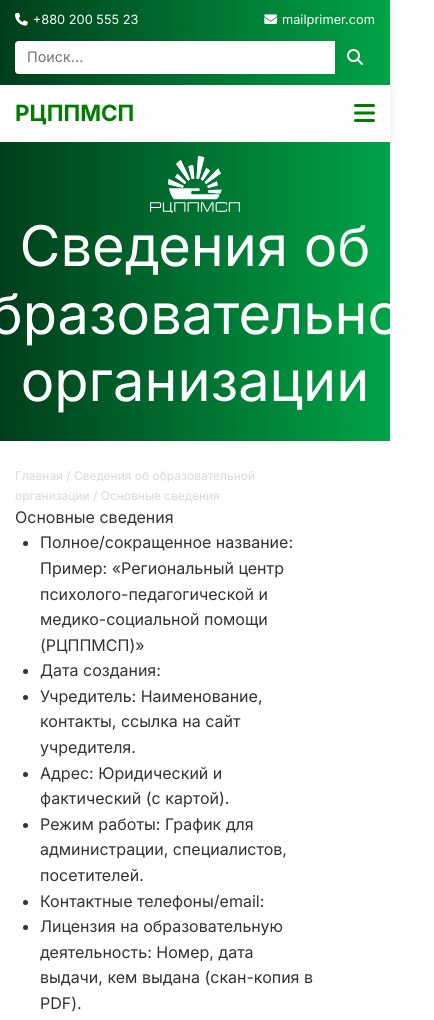
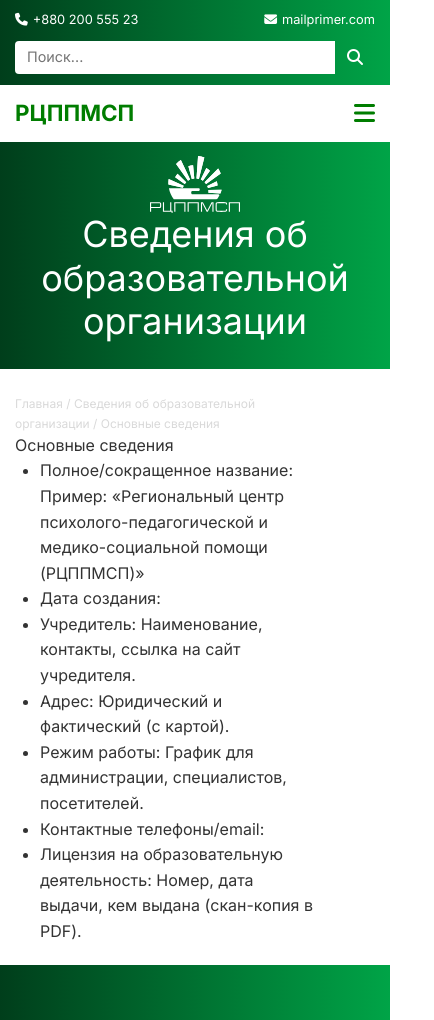
Before and after one commit to LagutaGit/rccpm, a plain HTML site: page svedeniya-1.html in a window 390 px wide. Shown: the top 1020 px of the page, 434 px wide, since content can reach past the window. Drawn offline with nearby package versions, Linux system fonts and the light colour scheme.

Commit message:
Мелкие правки по стилям

```diff
--- a/css/media.css
+++ b/css/media.css
@@ -239,6 +239,9 @@
     flex-direction: column;
     gap: 30px;
   }
+  .big-text{
+    font-size: 36px;
+  }
 }
 
 @media (max-width: 576px) {
```
